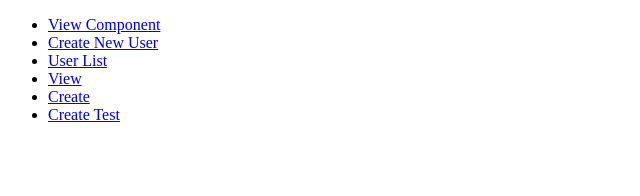
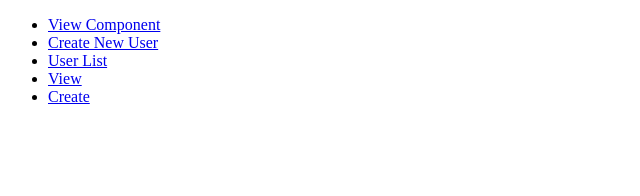
Before and after one commit to HexeCalibre/laravel-react-crud, a React (Vite) app in the folder frontend/: page /create-test in a window 1280 px wide. Shown: the top 196 px of the page, without its empty margins (0-640 px from the left). Built offline with nearby package versions, Linux system fonts and the light colour scheme.

Commit message:
Comment Out CreateTest Link

```diff
--- a/frontend/src/parts/PageLinks.jsx
+++ b/frontend/src/parts/PageLinks.jsx
@@ -13,7 +13,7 @@ const PageLinks = () => {
             <li><a href="/userlist">User List</a></li>
             <li><a href="/view">View</a></li>
             <li><a href="/create">Create</a></li>
-            <li><a href="/create-test">Create Test</a></li>
+            {/* <li><a href="/create-test">Create Test</a></li> */}
         </ul>
     </>
   )
```
